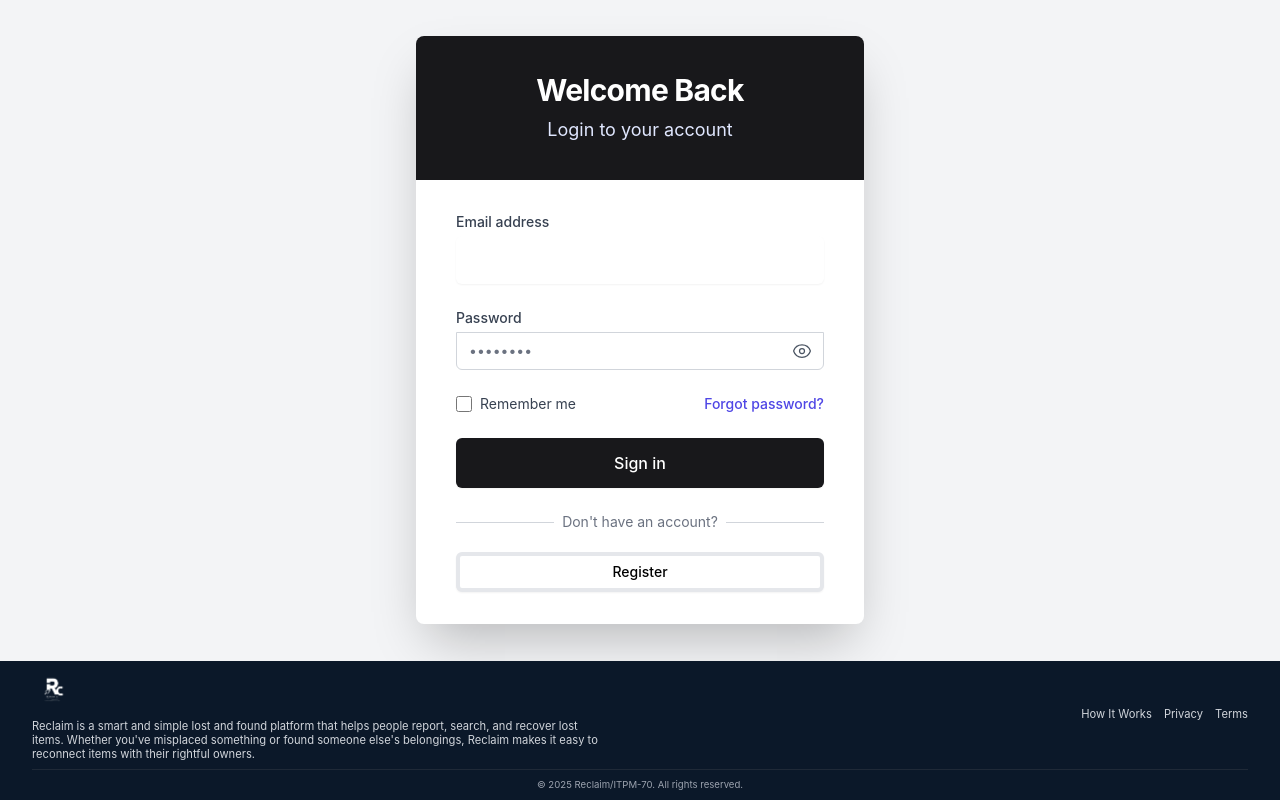
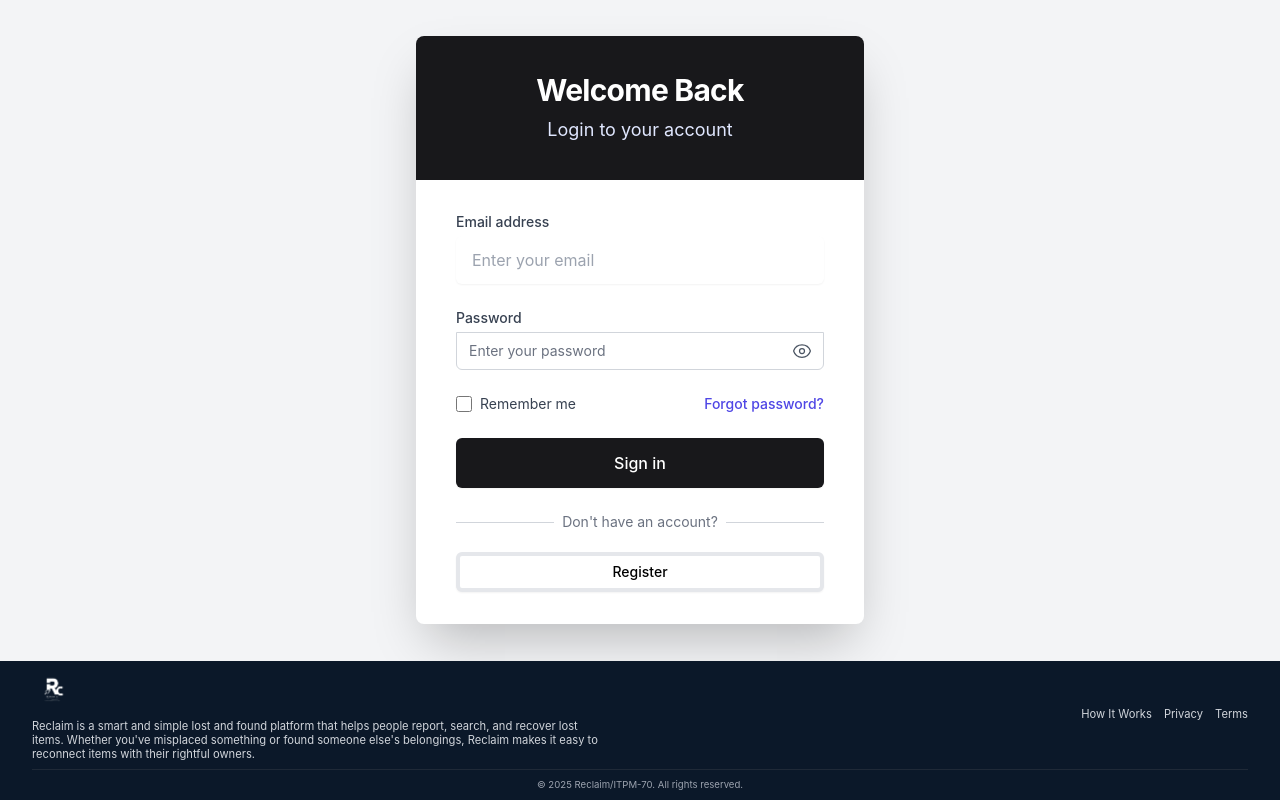
Before and after one commit to kavishavoshan/LostFoundSystem, a React (Create React App) app in the folder frontend/: page /login in a window 1280 px wide. Built offline with nearby package versions, Linux system fonts and the light colour scheme.

Commit message:
Refactor PasswordInput and Login components for improved readability and maintainability

```diff
--- a/frontend/src/components/UI/PasswordInput.js
+++ b/frontend/src/components/UI/PasswordInput.js
@@ -5,7 +5,7 @@ const PasswordInput = ({
   name,
   value,
   onChange,
-  placeholder = "••••••••",
+  placeholder = "Enter your password",
   autoComplete,
   required = false,
   className = "",
--- a/frontend/src/pages/user/Login.js
+++ b/frontend/src/pages/user/Login.js
@@ -132,6 +132,7 @@ const Login = () => {
                     name="email"
                     type="email"
                     autoComplete="email"
+                    placeholder="Enter your email"
                     required
                     value={formData.email}
                     onChange={handleChange}
```
